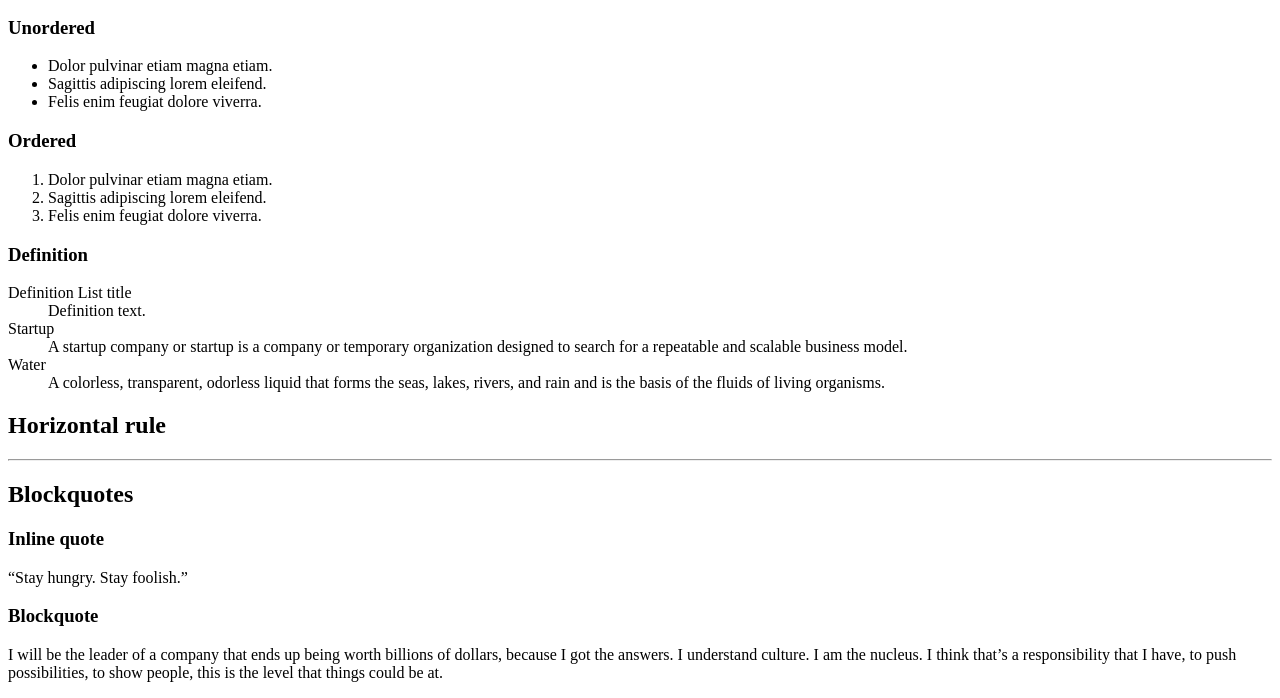
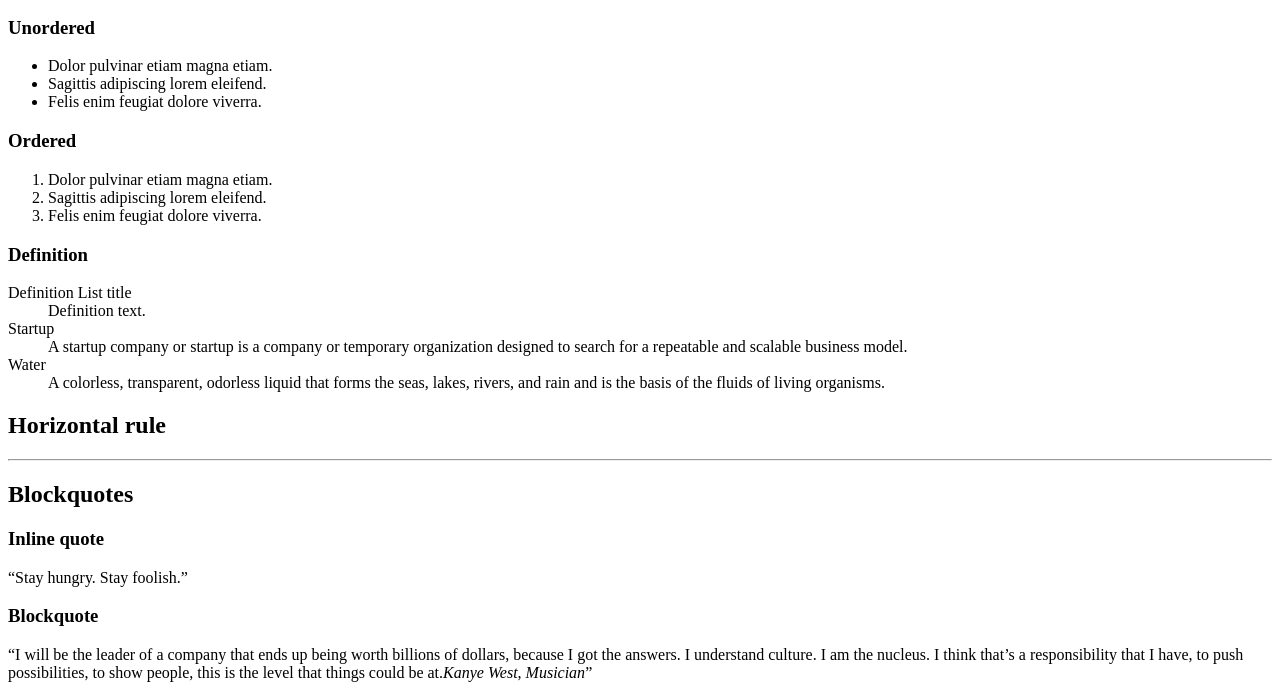
Before and after one commit to Sapitorico/holbertonschool-web_front_end, a plain HTML site: page html_advanced/30-styleguide.html in a window 1280 px wide. Shown: the part 536-1234 px from the top of the page. Drawn offline with Linux system fonts and the light colour scheme.

Commit message:
Examples of quotes

```diff
--- a/html_advanced/30-styleguide.html
+++ b/html_advanced/30-styleguide.html
@@ -81,8 +81,10 @@
                 </div>
                 <div>
                     <h3>Blockquote</h3>
-                    <p>I will be the leader of a company that ends up being worth
-                        billions of dollars, because I got the answers. I understand culture. I am the nucleus. I think that’s a responsibility that I have, to push possibilities, to show people, this is the level that things could be at.</p>
+                    <q>I will be the leader of a company that ends up being worth
+                        billions of dollars, because I got the answers. I understand culture. I am the nucleus. I
+                        think that’s a responsibility that I have, to push possibilities, to show people, this is
+                        the level that things could be at.<cite>Kanye West, Musician</cite></q>
                 </div>
             </section>
     </main>
```
